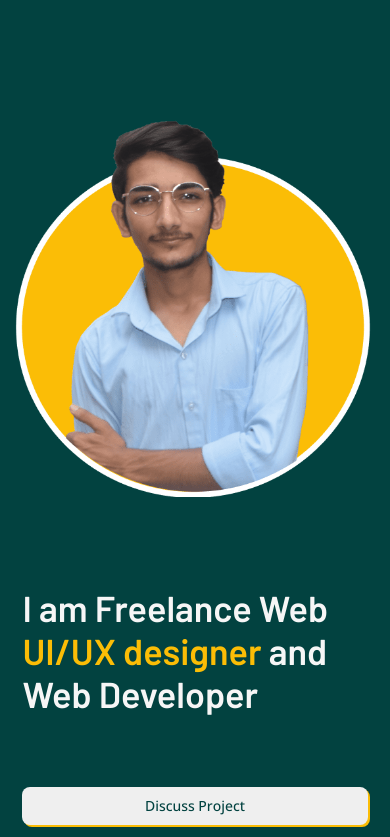
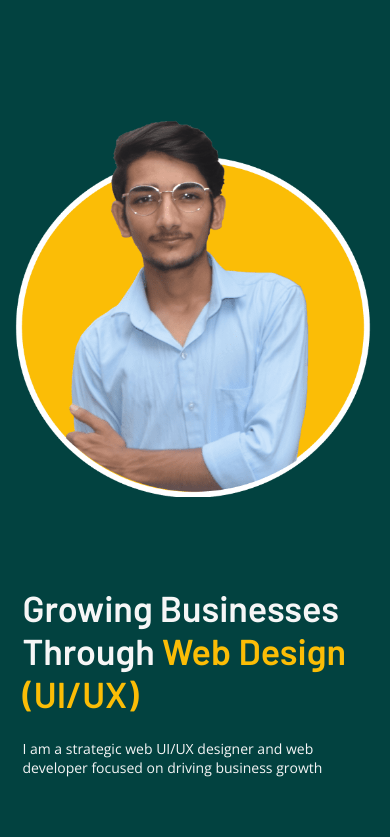
Before and after one commit to ajayshsh7/portfolio, a React (Vite) app: page / in a window 390 px wide. Shown: the top 837 px of the page. Built offline with nearby package versions, Linux system fonts and the light colour scheme.

Commit message:
design changes 05

```diff
--- a/src/pages/Home.jsx
+++ b/src/pages/Home.jsx
@@ -16,8 +16,9 @@ const Home = () => {
           <img src={myimg} alt="" className="img" />
           <div className="content">
             <h1 className="heroH">
-              I am Freelance Web <span className='span'>UI/UX designer</span> and Web Developer
+              Growing Businesses Through <span className="span">Web Design (UI/UX)</span>
             </h1>
+            <p className='heroP'>I am a strategic web UI/UX designer and web developer focused on driving business growth</p>
             <NavLink to = "/contactpage"><button className="mainbtn">Discuss Project</button></NavLink>
             <NavLink to = "/casestudy"><button className="secbtn">Free Case Study</button></NavLink>
           </div>
--- a/src/pages/home.css
+++ b/src/pages/home.css
@@ -27,9 +27,13 @@ p{
 }
 .heroH{
     padding-top: 9.375rem;
-    /* padding-left: 1.4rem; */
     padding-right: 1.4rem;
     color: #f6f6f6;
+}
+.heroP{
+    color: #f6f6f6;
+    max-width: 40rem;
+    padding-right: 1.4rem;
 }
 .maincontent {
     max-width: 100%;
@@ -104,8 +108,6 @@ p{
     display: flex;
     flex-wrap: wrap;
     padding-bottom: 8rem;
-    /* gap: 8rem; */
-    /* gap: 18rem; */
 }
 .whymeH{
     color: #024240;
@@ -113,34 +115,28 @@ p{
 }
 .firstT{
     color: #024240;
-    /* min-width: 400px; */
     flex: 1;
     order: 1;
 }
 .firstC{
-    /* min-width: 400px; */
     flex: 1;
     order: 2;
     display: flex;
     justify-content: center;
     align-items: center;
-    /* border: 2px solid red; */
     animation: growShrinkAnimation 4s infinite;
 }
 .secT{
     color: #024240;
-    /* min-width: 400px; */
     flex: 1;
     order: 2;
 }
 .secC{
-    /* min-width: 400px; */
     flex: 1;
     order: 1;
     display: flex;
     justify-content: center;
     align-items: center;
-    /* border: 2px solid red; */
     animation: growShrinkAnimation 4s infinite;
 }
 @keyframes growShrinkAnimation {
@@ -246,6 +242,10 @@ p{
         padding: 0;
         padding-top: 2rem;
     }
+    .heroP{
+        color: #f6f6f6;
+        max-width: 30rem;
+    }
     .mainbtn{
         width: 100%;
         font-size: .875rem;
```
